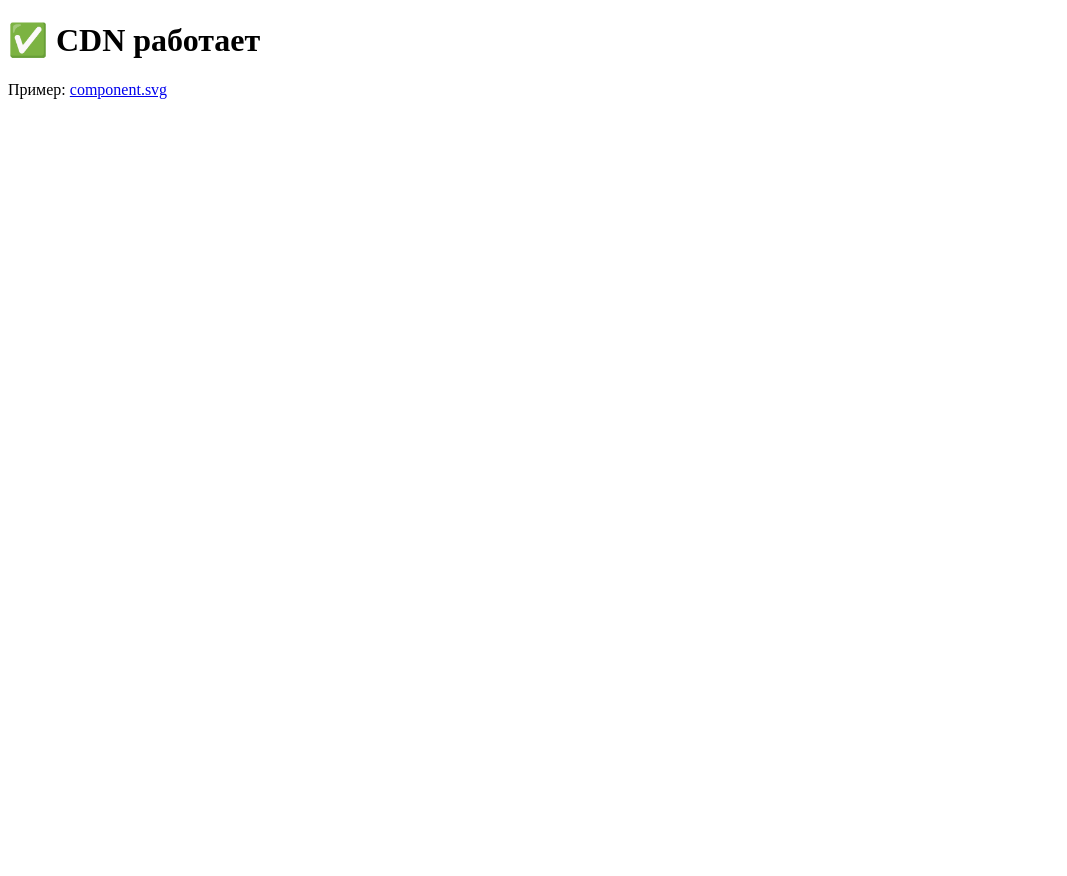
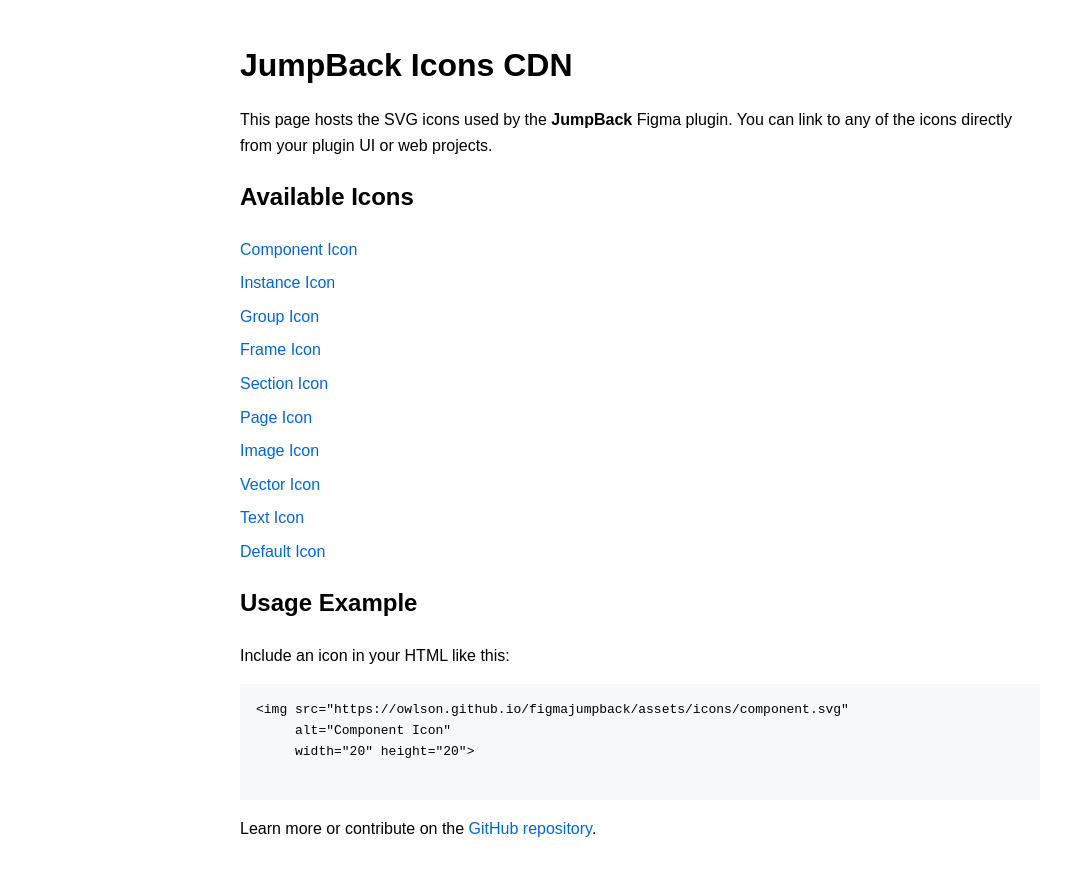
Before and after one commit to Owlson/FigmaJumpBack, a website: page index.html in a window 1280 px wide. Shown: the whole page, without its empty margins (0-1067 px from the left). Before the commit the page ends 800 px from the top, so only its background shows below. Drawn offline with Linux system fonts and the light colour scheme.

Commit message:
Add files via upload

```diff
--- a/index.html
+++ b/index.html
@@ -1,12 +1,67 @@
-<!-- index.html -->
 <!DOCTYPE html>
-<html>
-  <head>
-    <meta charset="UTF-8" />
-    <title>JumpBack CDN</title>
-  </head>
-  <body>
-    <h1>✅ CDN работает</h1>
-    <p>Пример: <a href="assets/icons/component.svg">component.svg</a></p>
-  </body>
+<html lang="en">
+<head>
+  <meta charset="UTF-8">
+  <title>JumpBack Icons CDN</title>
+  <style>
+    body {
+      font-family: sans-serif;
+      max-width: 800px;
+      margin: 40px auto;
+      line-height: 1.6;
+      padding: 0 16px;
+    }
+    h1 {
+      font-size: 2rem;
+      margin-bottom: 0.5em;
+    }
+    ul {
+      list-style: none;
+      padding: 0;
+    }
+    li {
+      margin: 0.5em 0;
+    }
+    a {
+      color: #0366d6;
+      text-decoration: none;
+    }
+    a:hover {
+      text-decoration: underline;
+    }
+    pre {
+      background: #f6f8fa;
+      padding: 16px;
+      overflow-x: auto;
+    }
+  </style>
+</head>
+<body>
+  <h1>JumpBack Icons CDN</h1>
+  <p>This page hosts the SVG icons used by the <strong>JumpBack</strong> Figma plugin. You can link to any of the icons directly from your plugin UI or web projects.</p>
+
+  <h2>Available Icons</h2>
+  <ul>
+    <li><a href="assets/icons/component.svg">Component Icon</a></li>
+    <li><a href="assets/icons/instance.svg">Instance Icon</a></li>
+    <li><a href="assets/icons/group.svg">Group Icon</a></li>
+    <li><a href="assets/icons/frame.svg">Frame Icon</a></li>
+    <li><a href="assets/icons/section.svg">Section Icon</a></li>
+    <li><a href="assets/icons/page.svg">Page Icon</a></li>
+    <li><a href="assets/icons/image.svg">Image Icon</a></li>
+    <li><a href="assets/icons/vector.svg">Vector Icon</a></li>
+    <li><a href="assets/icons/text.svg">Text Icon</a></li>
+    <li><a href="assets/icons/default.svg">Default Icon</a></li>
+  </ul>
+
+  <h2>Usage Example</h2>
+  <p>Include an icon in your HTML like this:</p>
+  <pre>
+&lt;img src="https://owlson.github.io/figmajumpback/assets/icons/component.svg"
+     alt="Component Icon"
+     width="20" height="20"&gt;
+  </pre>
+
+  <p>Learn more or contribute on the <a href="https://github.com/owlson/figmajumpback" target="_blank">GitHub repository</a>.</p>
+</body>
 </html>
```
